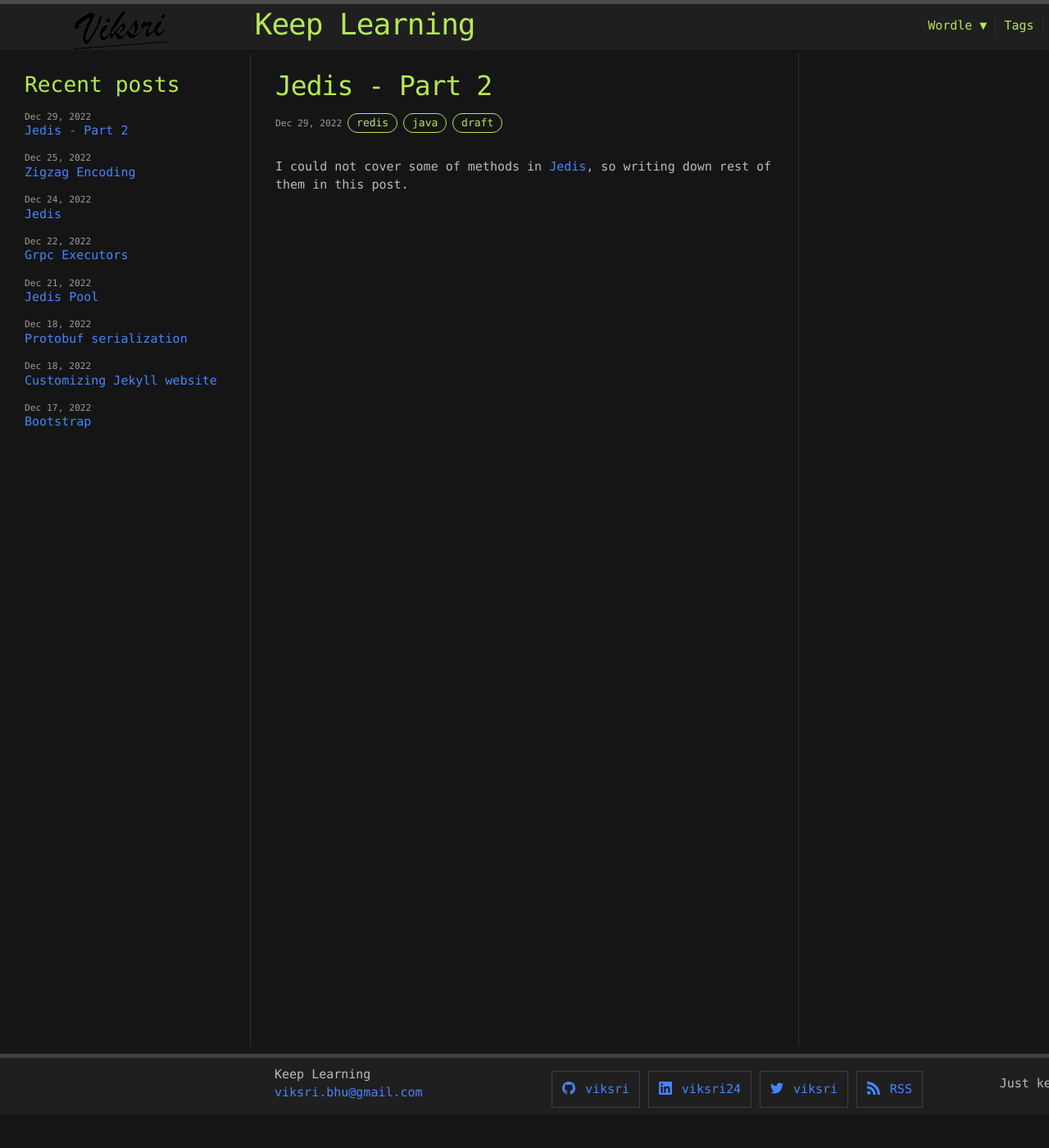
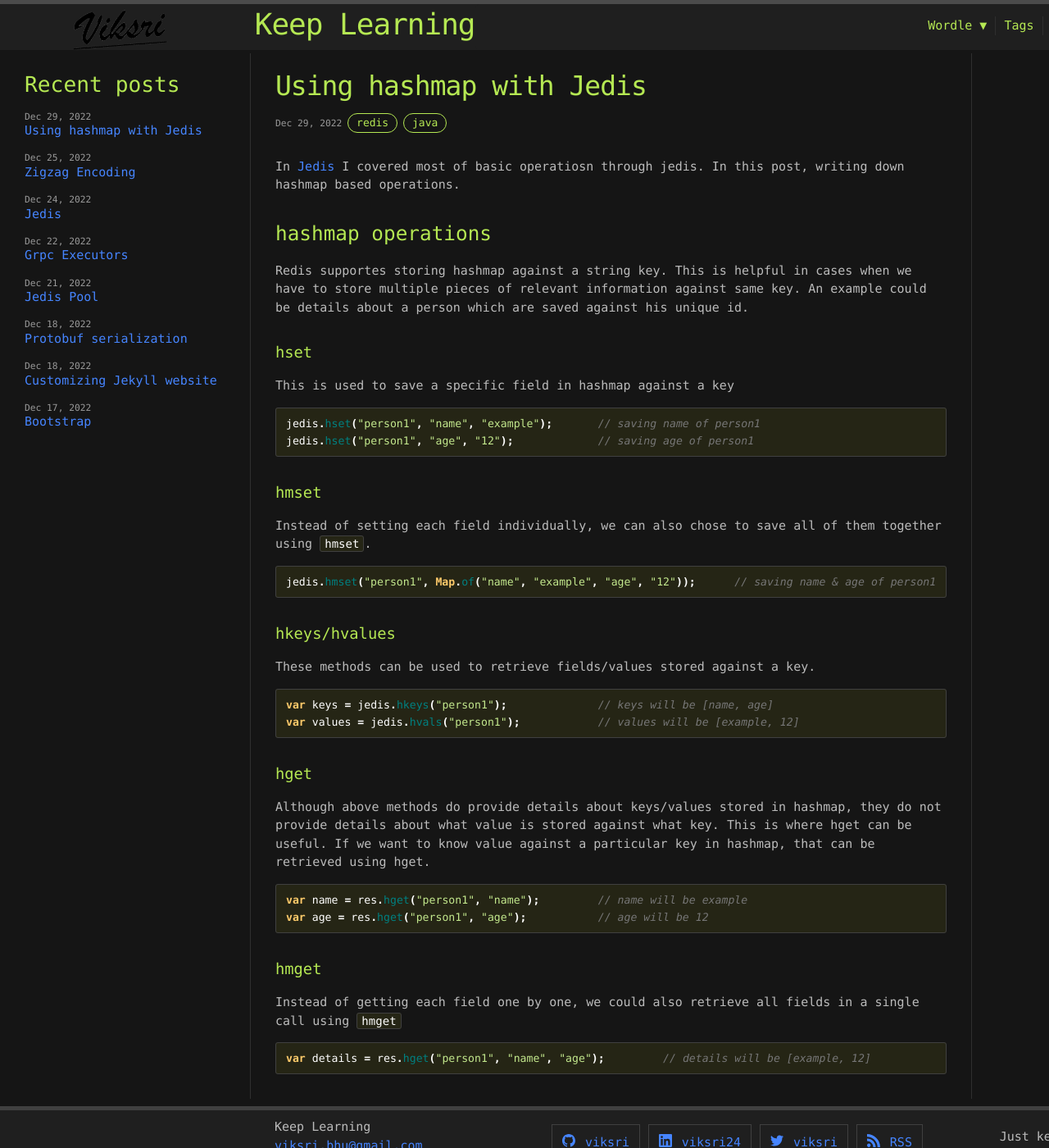
Before and after one commit to viksri/viksri.github.io, a Jekyll site: the page built from _posts/2022-12-30-jedis2.md, in a window 1280 px wide and 1400 px high. Shown: the whole window at 82% size. Built offline with Jekyll 4.4.1, drawn with Linux system fonts in a browser that asks for light colours.

````diff
--- a/_posts/2022-12-30-jedis2.md
+++ b/_posts/2022-12-30-jedis2.md
@@ -1,8 +1,47 @@
 ---
 layout: post
-title:  "Jedis - Part 2"
+title:  "Using hashmap with Jedis"
 date:   2022-12-30 01:32:05 +0530
-categories: [redis, java, draft]
+categories: [redis, java]
 ---
 
-I could not cover some of methods in [Jedis]({{ site.baseurl }}/jedis/), so writing down rest of them in this post.
+In [Jedis]({{ site.baseurl }}/jedis/) I covered most of basic operatiosn through jedis. In this post, writing down hashmap based operations.
+
+### hashmap operations
+
+Redis supportes storing hashmap against a string key. This is helpful in cases when we have to store multiple pieces of relevant information against same key.
+An example could be details about a person which are saved against his unique id.
+
+#### hset
+This is used to save a specific field in hashmap against a key
+```java
+jedis.hset("person1", "name", "example");       // saving name of person1
+jedis.hset("person1", "age", "12");             // saving age of person1
+```
+
+#### hmset
+Instead of setting each field individually, we can also chose to save all of them together using `hmset`.
+```java
+jedis.hmset("person1", Map.of("name", "example", "age", "12"));      // saving name & age of person1
+```
+
+#### hkeys/hvalues
+These methods can be used to retrieve fields/values stored against a key.
+```java
+var keys = jedis.hkeys("person1");              // keys will be [name, age]
+var values = jedis.hvals("person1");            // values will be [example, 12]
+```
+
+#### hget
+Although above methods do provide details about keys/values stored in hashmap, they do not provide details about what value is stored against what key.
+This is where hget can be useful. If we want to know value against a particular key in hashmap, that can be retrieved using hget.
+```java
+var name = res.hget("person1", "name");         // name will be example
+var age = res.hget("person1", "age");           // age will be 12
+```
+
+#### hmget
+Instead of getting each field one by one, we could also retrieve all fields in a single call using `hmget`
+```java
+var details = res.hget("person1", "name", "age");         // details will be [example, 12]
+```
````
